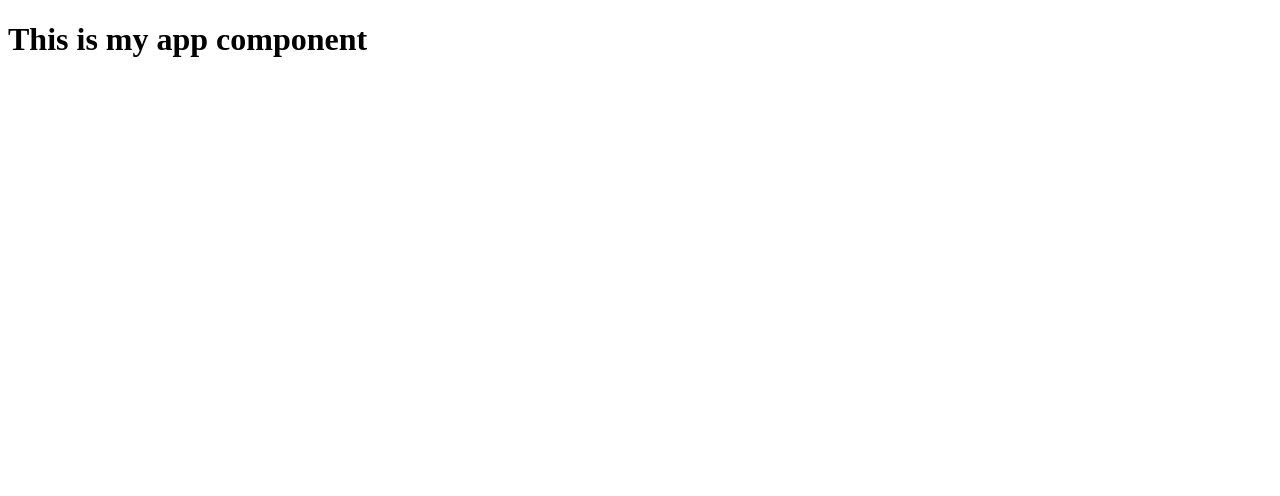
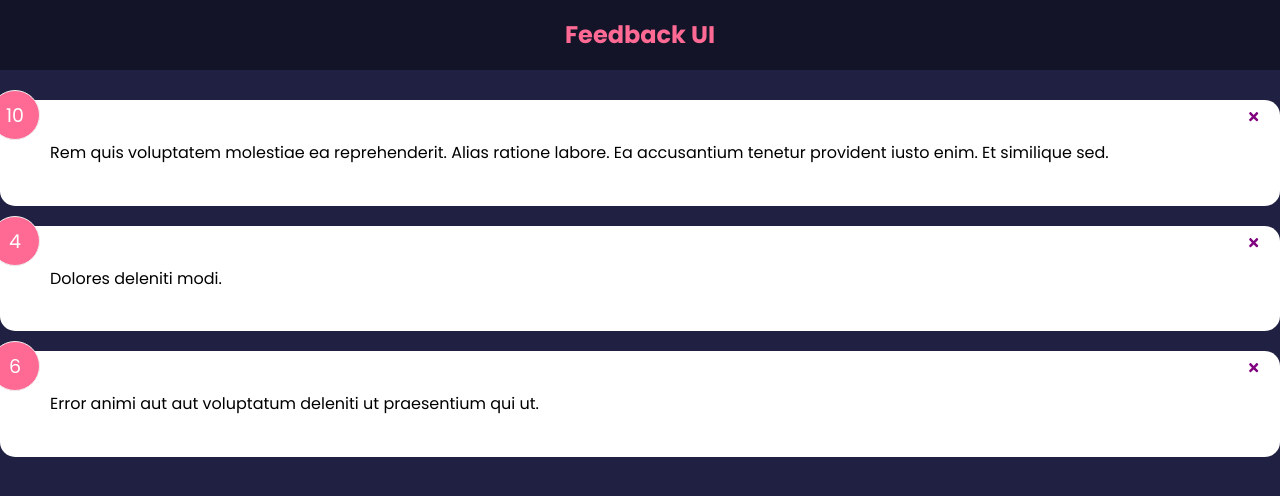
Before and after one commit to JCarz/Udemy, a React (Create React App) app in the folder Feedback/feedback-app/: page / in a window 1280 px wide. Shown: the top 496 px of the page. Built offline with nearby package versions, Linux system fonts and the light colour scheme.

Commit message:
Created Feedback List, holds feedBackItem Props each card has its own custom style. Each card is hard-coded with delete function. Each flie is commented hevily.
TODO:
Add AVG Rating FeedbackStats
Fakeback end

```diff
--- a/Feedback/feedback-app/package.json
+++ b/Feedback/feedback-app/package.json
@@ -8,6 +8,7 @@
     "@testing-library/user-event": "^13.5.0",
     "react": "^17.0.2",
     "react-dom": "^17.0.2",
+    "react-icons": "^4.3.1",
     "react-scripts": "5.0.0",
     "web-vitals": "^2.1.4"
   },
--- a/Feedback/feedback-app/src/App.js
+++ b/Feedback/feedback-app/src/App.js
@@ -1,5 +1,33 @@
+import { useState } from "react"
+import Header from "./componets/Header"
+import FeedbackList from "./componets/FeedbackList"
+//Todo manage global State
+import FeedbackData from "./data/FeedbackData"
 function App() {
-  return <h1>This is my app component</h1>
+  const [feedback, setFeedback] = useState(FeedbackData)
+  // FeedbackData holds 3 states id,rating and text
+
+  const deleteFeedback = (id) => {
+    if (window.confirm("Are you sure you want to delete")) {
+      setFeedback(feedback.filter((mapItem) => mapItem.id !== id))
+    }
+  }
+  // Set feedback to the new array minus the feedback we are reading, setFeedback() will pass and replace the exisitng feedBack value. Window will confirm. The feedback is set with a new array and fliter() through that calls a function, loops through that can condicion something out the one we deleted.
+
+  // For each feedback filter where mapItem.id is not equal to the mapId that was passed in.
+
+  return (
+    <>
+      <Header />
+      <div className="Container">
+        <FeedbackList feedback={feedback} handleDelete={deleteFeedback} />
+      </div>
+    </>
+  )
 }
+export default App
 
-export default App
+//Todo Create Feedback list of items that holds off the feedback items
+// Create feedback list and item display
+
+//State with Funtional Compents app and gobal level state
--- /dev/null
+++ b/Feedback/feedback-app/src/componets/FeedbackItem.jsx
@@ -0,0 +1,45 @@
+import PropTypes from "prop-types"
+import Card from "./shared/Card"
+//Todo create delete function to item using ReactIcons
+import { FaTimes } from "react-icons/fa"
+function FeedbackItem({ mapItem, handleDelete }) {
+  return (
+    <Card>
+      <div className="num-display">{mapItem.rating}</div>
+      <button onClick={() => handleDelete(mapItem.id)} className="close">
+        <FaTimes color="purple" />
+      </button>
+      <div className="text-display">{mapItem.text}</div>
+      {/* <button onClick={handleClick}>Click</button> */}
+    </Card>
+  )
+}
+// On click handle the delete button pressed by grabbing the mapID and console loging the ID number,
+
+FeedbackItem.propTypes = {
+  mapItem: PropTypes.object.isRequired,
+}
+// The mapItem is an object
+
+export default FeedbackItem
+
+/*State with Funtional Compents app and gobal level state if you want to change state youll have to re-set each state
+
+ const handleClick = () {
+   setRating(10)
+  }
+
+ //The direct value is set, but you can get pass ratings aswell
+ */
+
+//   const [rating, setRating] = useState(7)
+//   const [text, setText] = useState("This is a test of a Feedback Item")
+
+/*  const handleClick = () => {
+    setRating((prev)) => {
+        console.log(prev)
+        return prev + 1
+
+    })
+  }
+*/
--- /dev/null
+++ b/Feedback/feedback-app/src/componets/FeedbackList.jsx
@@ -0,0 +1,37 @@
+import React from "react"
+import FeedbackItem from "./FeedbackItem"
+import PropTypes from "prop-types"
+
+function FeedbackList({ feedback, handleDelete }) {
+  console.log(feedback)
+
+  if (!feedback || feedback.length === 0) {
+    return <p>No Feedback Yet</p>
+  }
+  // If there is no feedback or feedback size is 0
+
+  return (
+    <div className="feedback-list">
+      {feedback.map((mapItem) => (
+        <FeedbackItem
+          key={mapItem.id}
+          mapItem={mapItem}
+          handleDelete={handleDelete}
+        />
+      ))}
+    </div>
+  )
+}
+//Return feedback div(feedback-list) that holds rating and text Map is used to place multiple data types as one object Key is used to identify therfore use id and mapItem is used for each iteration that is mapped and displayed for each piece of feedback. It is coming through as the Prop mapItem
+FeedbackList.propTypes = {
+  feedback: PropTypes.arrayOf(
+    PropTypes.shape({
+      id: PropTypes.number.isRequired,
+      text: PropTypes.string.isRequired,
+      rating: PropTypes.number.isRequired,
+    })
+  ),
+}
+// Passes an object FeedbackList that holds the propertys of the feedback mapItem, the array is shaped with arrayOf(). The propertys of the object  FeedBackItem
+
+export default FeedbackList
--- /dev/null
+++ b/Feedback/feedback-app/src/componets/Header.jsx
@@ -0,0 +1,31 @@
+import PropTypes from "prop-types"
+
+//Header has constant prop, Props are argments passes into React Componetns
+//Props are passes to components via HTML attributes. They are like funtion arguments in JS and attributes in HTML
+function Header({ text, bgColor, textColor }) {
+  const headerStyles = {
+    backgroundColor: bgColor,
+    color: textColor,
+  }
+
+  return (
+    <header style={headerStyles}>
+      <div className="container">
+        <h2>{text}</h2>
+      </div>
+    </header>
+  )
+}
+// The name of the component this is a prop
+Header.defaultProps = {
+  text: "Feedback UI",
+  bgColor: "rgba(0,0,0,0.4)",
+  textColor: "#ff6a95",
+}
+
+//This is for extra valiation you can set the prop type to be specific string,boolean
+Header.propTypes = {
+  text: PropTypes.string,
+}
+
+export default Header
--- /dev/null
+++ b/Feedback/feedback-app/src/componets/shared/Card.jsx
@@ -0,0 +1,30 @@
+import React from "react"
+import PropTypes from "prop-types"
+
+function Card({ children, reverse }) {
+  //   return <div className={`card ${reverse && "reverse"}`}>{children}</div>
+  return (
+    <div
+      className="card"
+      style={{
+        backgroundColor: reverse ? "rgba(0,0,0,0.4)" : "#fff",
+        color: reverse ? "#fff" : "#000",
+      }}
+    >
+      {children}
+    </div>
+  )
+}
+Card.defaultProps = {
+  reverse: false,
+}
+Card.propTypes = {
+  children: PropTypes.node.isRequired,
+  reverse: PropTypes.bool,
+}
+//Style is conditional
+
+export default Card
+//Conditional class for the reverse class card can be white or black. The class will only be there if the Prop is true `` put in a string template. The card class will always be there, but the reverse is conditional  `card ${reverse && "reverse"}`. If reverse then call class reverse.
+
+// Conditional Style:
--- /dev/null
+++ b/Feedback/feedback-app/src/data/FeedbackData.js
@@ -0,0 +1,18 @@
+const FeedbackData = [
+  {
+    id: 1,
+    rating: 10,
+    text: "Rem quis voluptatem molestiae ea reprehenderit. Alias ratione labore. Ea accusantium tenetur provident iusto enim. Et similique sed.",
+  },
+  {
+    id: 2,
+    rating: 4,
+    text: "Dolores deleniti modi.",
+  },
+  {
+    id: 3,
+    rating: 6,
+    text: "Error animi aut aut voluptatum deleniti ut praesentium qui ut.",
+  },
+]
+export default FeedbackData
--- a/Feedback/feedback-app/src/index.css
+++ b/Feedback/feedback-app/src/index.css
@@ -1,2 +1,228 @@
+@import url("https://fonts.googleapis.com/css2?family=Poppins:wght@400;600;700&display=swap");
+
+* {
+  box-sizing: border-box;
+  margin: 0;
+  padding: 0;
+}
+
 body {
+  font-family: "Poppins", sans-serif;
+  background-color: #202142;
+  color: #fff;
+  line-height: 1.6;
 }
+
+ul {
+  list-style: none;
+}
+
+.container {
+  max-width: 768px;
+  margin: auto;
+  padding: 0 20px;
+}
+
+header {
+  height: 70px;
+  width: 100%;
+  display: flex;
+  justify-content: space-between;
+  align-items: center;
+  margin-bottom: 30px;
+}
+
+.card {
+  background-color: #fff;
+  color: #333;
+  border-radius: 15px;
+  padding: 40px 50px;
+  margin: 20px 0;
+  position: relative;
+}
+
+.card.reverse {
+  background-color: rgba(0, 0, 0, 0.4);
+  color: #fff;
+}
+
+.card h2 {
+  font-size: 22px;
+  font-weight: 600;
+  text-align: center;
+}
+
+.rating {
+  display: flex;
+  align-items: center;
+  justify-content: space-around;
+  margin: 30px 0 40px;
+}
+
+.rating li,
+.num-display {
+  position: relative;
+  background: #f4f4f4;
+  width: 50px;
+  height: 50px;
+  padding: 10px;
+  text-align: center;
+  border-radius: 50%;
+  font-size: 19px;
+  border: 1px #eee solid;
+  transition: 0.3s;
+}
+
+.rating li label {
+  position: absolute;
+  top: 50%;
+  left: 50%;
+  width: 50px;
+  height: 50px;
+  padding: 10px;
+  border-radius: 50%;
+  transform: translate(-50%, -50%);
+  cursor: pointer;
+}
+
+.rating li:hover,
+.num-display {
+  background: #ff6a95;
+  color: #fff;
+}
+
+[type="radio"] {
+  opacity: 0;
+}
+
+[type="radio"]:checked ~ label {
+  background: #ff6a95;
+  color: #fff;
+}
+
+.input-group {
+  display: flex;
+  flex-direction: row;
+  border: 1px solid #ccc;
+  padding: 8px 10px;
+  border-radius: 8px;
+}
+
+input {
+  flex-grow: 2;
+  border: none;
+  font-size: 16px;
+}
+
+input:focus {
+  outline: none;
+}
+
+.feedback-stats {
+  color: #fff;
+  display: flex;
+  justify-content: space-between;
+  align-items: center;
+}
+
+.num-display {
+  position: absolute;
+  top: -10px;
+  left: -10px;
+}
+
+.close,
+.edit {
+  position: absolute;
+  top: 10px;
+  right: 20px;
+  cursor: pointer;
+  background: none;
+  border: none;
+}
+
+.edit {
+  right: 40px;
+}
+
+.btn {
+  color: #fff;
+  border: 0;
+  border-radius: 8px;
+  color: #fff;
+  width: 100px;
+  height: 40px;
+  cursor: pointer;
+}
+
+.btn-primary {
+  background-color: #202142;
+}
+
+.btn-secondary {
+  background: #ff6a95;
+}
+
+.btn:hover {
+  transform: scale(0.98);
+  opacity: 0.9;
+}
+
+.btn:disabled {
+  background-color: #cccccc;
+  color: #333;
+  cursor: auto;
+}
+
+.btn:disabled:hover {
+  transform: scale(1);
+  opacity: 1;
+}
+
+.message {
+  padding-top: 10px;
+  text-align: center;
+  color: rebeccapurple;
+}
+
+.about-link {
+  position: absolute;
+  bottom: 20px;
+  right: 20px;
+  color: #fff;
+  cursor: pointer;
+}
+
+.about-link a {
+  color: #fff;
+}
+
+.about-link a:hover {
+  color: #ff6a95;
+}
+
+.about h1 {
+  margin-bottom: 20px;
+}
+
+.about p {
+  margin: 10px 0;
+}
+
+@media (max-width: 600px) {
+  .rating li {
+    margin: 10px 3px;
+  }
+
+  .rating {
+    display: flex;
+    align-items: center;
+    justify-content: center;
+    flex-wrap: wrap;
+    margin: 30px 0 40px;
+  }
+
+  .input-group input {
+    width: 80%;
+  }
+}
```
Also changed, not shown: Feedback/feedback-app/src/CommentBlockApp.js (added, +30 -0 lines), Feedback/feedback-app/src/index.js (+6 -5 lines), 1 other file (tests, documents, lock files or other folders).
